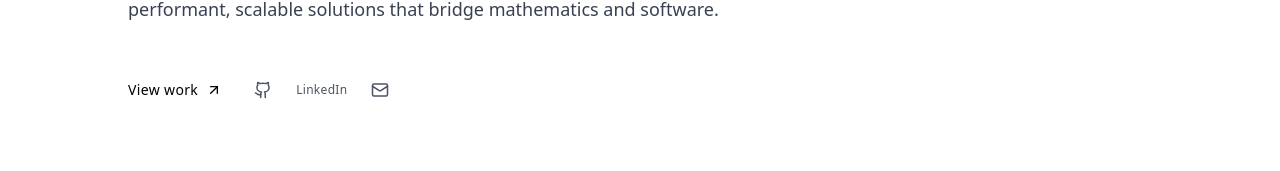
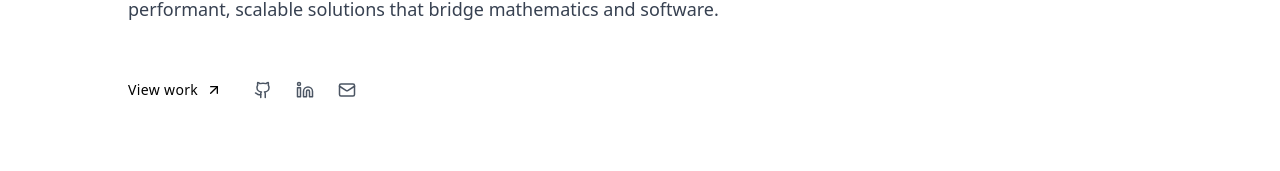
Before and after one commit to elijahmanda/portfolio, a React (Vite) app: page / in a window 1280 px wide. Shown: the part 412-583 px from the top of the page. Built offline with nearby package versions, Linux system fonts and the light colour scheme.

Commit message:
Replace LinkedIn icon with imported icon from lucide-react

```diff
--- a/src/App.jsx
+++ b/src/App.jsx
@@ -1,5 +1,5 @@
 import { useState, useEffect } from "react";
-import { Menu, X, Github, Mail, ExternalLink, ArrowUpRight, Code, Database, Zap, Globe, Lock, MapPin, Clock } from "lucide-react";
+import { Menu, X, Github, Mail, Linkedin, ExternalLink, ArrowUpRight, Code, Database, Zap, Globe, Lock, MapPin, Clock } from "lucide-react";
 import { motion, AnimatePresence } from "framer-motion";
 
 const LoadingScreen = ({ isLoading }) => {
@@ -132,7 +132,7 @@ export default function App() {
 
   const socials = [
     { name: "GitHub", url: "https://github.com/elijahmanda", icon: Github },
-    { name: "LinkedIn", url: "https://zm.linkedin.com/in/elijah-manda-9544b5380", icon: null },
+    { name: "LinkedIn", url: "https://zm.linkedin.com/in/elijah-manda-9544b5380", icon: Linkedin },
     { name: "Email", url: "mailto:elijahmandajc@gmail.com", icon: Mail },
   ];
 
```
